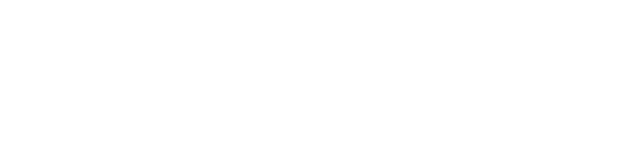
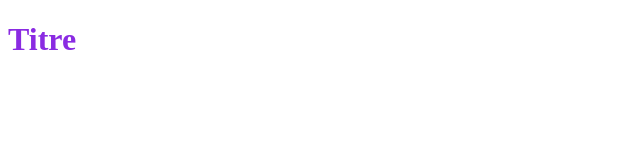
Before and after one commit to VirgileFu/projet-site, a plain HTML site: page index.html in a window 1280 px wide. Shown: the whole page, without its empty margins (0-640 px from the left). Drawn offline with Linux system fonts and the light colour scheme.

Commit message:
ajout balise h1 violet

```diff
--- a/index.html
+++ b/index.html
@@ -4,8 +4,10 @@
     <meta charset="UTF-8">
     <meta name="viewport" content="width=device-width, initial-scale=1.0">
     <title>Document</title>
+
 </head>
+
 <body>
-
+    <h1 style="color: blueviolet;"> Titre </h1>
 </body>
 </html>
```
